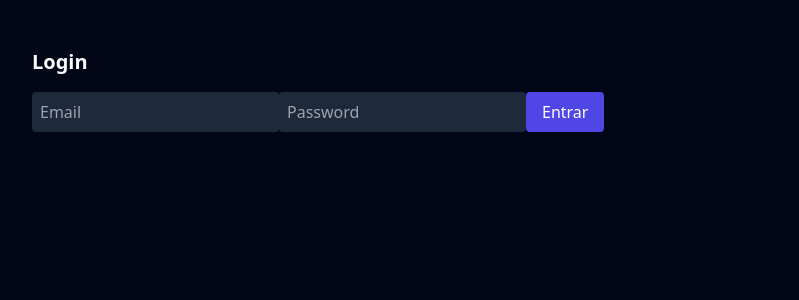
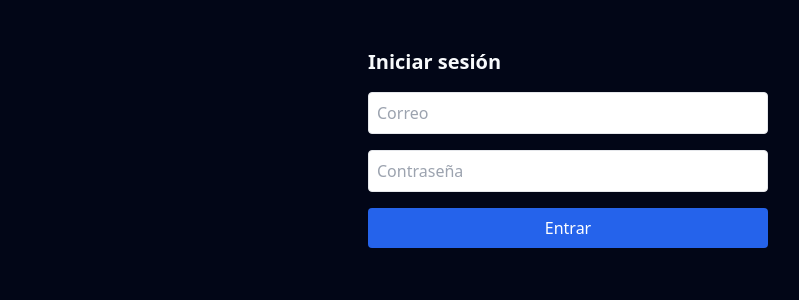
Before and after one commit to promptanalyticai-blip/promptanalyticai, a Next.js app: page /login in a window 1280 px wide. Shown: the top 300 px of the page, without its empty margins (72-871 px from the left). Built offline with nearby package versions, Linux system fonts and the light colour scheme; no server answers.

Commit message:
Fix supabaseClient imports in reports, login and prompts

```diff
--- a/app/dashboard/reports/page.tsx
+++ b/app/dashboard/reports/page.tsx
@@ -1,24 +1,39 @@
 // app/dashboard/reports/page.tsx
 "use client";
 
-import Header from "../components/Header";
-import { supabase } from "@/lib/supabaseClient";
+import { useEffect, useState } from "react";
+import { supabaseBrowser } from "@/lib/supabase/browser";
 
 export default function ReportsPage() {
-  async function loadReports() {
-    const { data: reports } = await supabase
-      .from("reports")
-      .select("*")
-      .order("created_at", { ascending: false });
+  const [reports, setReports] = useState([]);
 
-    return reports;
-  }
+  useEffect(() => {
+    const loadReports = async () => {
+      const { data, error } = await supabaseBrowser
+        .from("reports")
+        .select("*")
+        .order("created_at", { ascending: false });
+
+      if (!error) {
+        setReports(data);
+      }
+    };
+
+    loadReports();
+  }, []);
 
   return (
     <div className="p-6">
-      <Header title="Reports" subtitle="Historial de reportes del workspace" />
+      <h1 className="text-xl font-bold">Reports</h1>
 
-      {/* Aquí luego puedes renderizar los reportes */}
+      <ul className="mt-4">
+        {reports.map((r) => (
+          <li key={r.id} className="border p-2 rounded mb-2">
+            <strong>{r.title}</strong>
+            <p>{r.summary}</p>
+          </li>
+        ))}
+      </ul>
     </div>
   );
 }
--- a/app/login/page.tsx
+++ b/app/login/page.tsx
@@ -1,51 +1,58 @@
 "use client";
 
-import { supabase } from "@/lib/supabaseClient";
-import React from "react";
+import { useState } from "react";
+import { supabaseBrowser } from "@/lib/supabase/browser";
 
 export default function LoginPage() {
-  async function handleLogin(e: React.FormEvent<HTMLFormElement>) {
-    e.preventDefault();
+  const [email, setEmail] = useState("");
+  const [password, setPassword] = useState("");
+  const [status, setStatus] = useState("");
 
-    const email = (e.currentTarget as any).email.value;
-    const password = (e.currentTarget as any).password.value;
+  const handleLogin = async () => {
+    setStatus("Procesando...");
 
-    const { error } = await supabase.auth.signInWithPassword({
+    const { data, error } = await supabaseBrowser.auth.signInWithPassword({
       email,
       password,
     });
 
-    if (!error) {
-      window.location.href = "/dashboard";
+    if (error) {
+      setStatus("Error: " + error.message);
+      return;
     }
-  }
+
+    setStatus("Inicio de sesión exitoso.");
+    window.location.href = "/dashboard";
+  };
 
   return (
-    <form onSubmit={handleLogin} className="p-6 space-y-4">
-      <h1 className="text-xl font-semibold">Login</h1>
+    <div className="flex flex-col gap-4 p-6 max-w-md mx-auto">
+      <h1 className="text-xl font-bold">Iniciar sesión</h1>
 
       <input
         type="email"
-        name="email"
-        placeholder="Email"
-        required
-        className="p-2 rounded bg-slate-800 text-white"
+        placeholder="Correo"
+        value={email}
+        onChange={(e) => setEmail(e.target.value)}
+        className="border p-2 rounded"
       />
 
       <input
         type="password"
-        name="password"
-        placeholder="Password"
-        required
-        className="p-2 rounded bg-slate-800 text-white"
+        placeholder="Contraseña"
+        value={password}
+        onChange={(e) => setPassword(e.target.value)}
+        className="border p-2 rounded"
       />
 
       <button
-        type="submit"
-        className="px-4 py-2 bg-indigo-600 rounded text-white"
+        onClick={handleLogin}
+        className="bg-blue-600 text-white p-2 rounded"
       >
         Entrar
       </button>
-    </form>
+
+      {status && <p>{status}</p>}
+    </div>
   );
 }
--- a/app/prompts/page.tsx
+++ b/app/prompts/page.tsx
@@ -1,18 +1,39 @@
 // app/prompts/page.tsx
 "use client";
 
-import Header from "../dashboard/components/Header";
-import { supabase } from "@/lib/supabaseClient";
+import { useEffect, useState } from "react";
+import { supabaseBrowser } from "@/lib/supabase/browser";
 
 export default function PromptsPage() {
-  async function loadPrompts() {
-    const { data } = await supabase.from("prompts").select("*");
-    return data;
-  }
+  const [prompts, setPrompts] = useState([]);
+
+  useEffect(() => {
+    const loadPrompts = async () => {
+      const { data, error } = await supabaseBrowser
+        .from("prompts")
+        .select("*")
+        .order("created_at", { ascending: false });
+
+      if (!error) {
+        setPrompts(data);
+      }
+    };
+
+    loadPrompts();
+  }, []);
 
   return (
     <div className="p-6">
-      <Header title="Prompts" subtitle="Listado de prompts creados" />
+      <h1 className="text-xl font-bold">Prompts</h1>
+
+      <ul className="mt-4">
+        {prompts.map((p) => (
+          <li key={p.id} className="border p-2 rounded mb-2">
+            <strong>{p.title}</strong>
+            <p>{p.content}</p>
+          </li>
+        ))}
+      </ul>
     </div>
   );
 }
```
